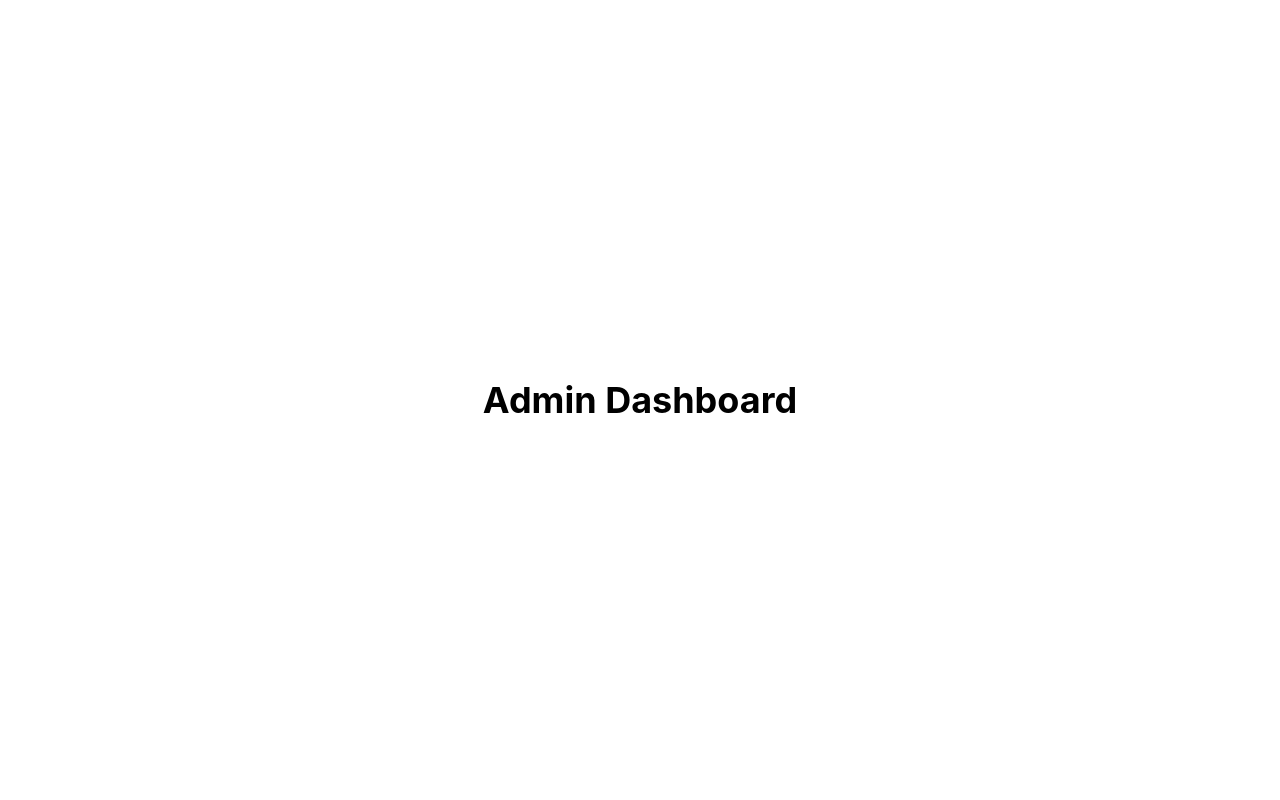
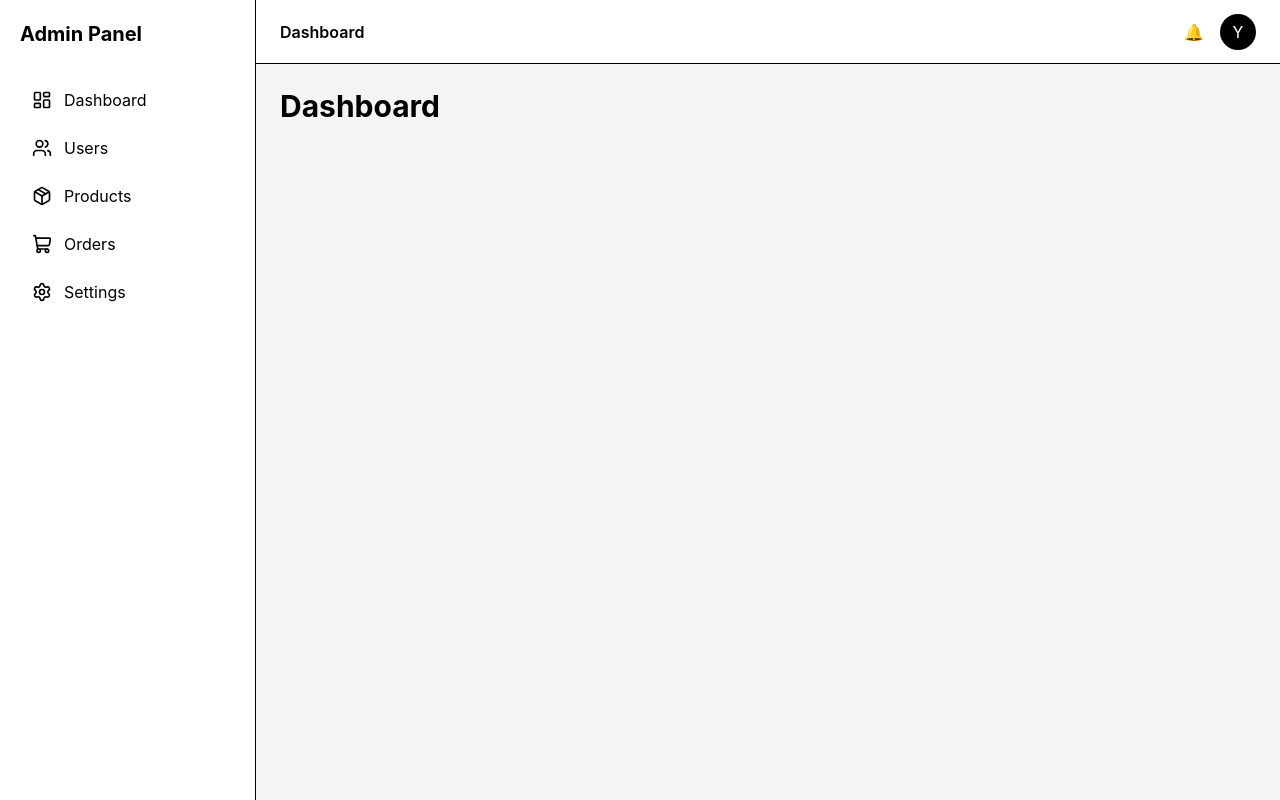
Before and after one commit to yektaakhavan/admin-dashboard, a React app: page / in a window 1280 px wide. Built offline with nearby package versions, Linux system fonts and the light colour scheme; the HTML template or start-up script is replaced by a standard one.

Commit message:
feat: setup application architecture and dashboard layout

```diff
--- a/src/app/router.tsx
+++ b/src/app/router.tsx
@@ -0,0 +1,24 @@
+import { createBrowserRouter } from "react-router-dom";
+
+import DashboardLayout from "@/layouts/dashboard/DashboardLayout";
+import Dashboard from "@/pages/Dashboard";
+import NotFound from "@/pages/NotFound";
+
+
+export const router = createBrowserRouter([
+  {
+    path: "/",
+    element: <DashboardLayout />,
+    children: [
+      {
+        index: true,
+        element: <Dashboard />,
+      },
+    ],
+  },
+
+  {
+    path: "*",
+    element: <NotFound />,
+  },
+]);
--- a/src/index.tsx
+++ b/src/index.tsx
@@ -1,12 +1,13 @@
-import { StrictMode } from 'react';
-import { createRoot } from 'react-dom/client';
+import { StrictMode } from "react";
+import { createRoot } from "react-dom/client";
+import { RouterProvider } from "react-router-dom";
+
+import { router } from "@/app/router";
+import "@/index.css";
 
 
-import './index.css';
-import App from './App';
-
-createRoot(document.getElementById('root')!).render(
+createRoot(document.getElementById("root")!).render(
   <StrictMode>
-    <App />
-  </StrictMode>,
+    <RouterProvider router={router} />
+  </StrictMode>
 );
--- /dev/null
+++ b/src/layouts/dashboard/DashboardLayout.tsx
@@ -0,0 +1,20 @@
+import { Outlet } from 'react-router-dom';
+
+import Sidebar from './Sidebar';
+import Navbar from './Navbar';
+
+export default function DashboardLayout() {
+  return (
+    <div className="flex min-h-screen bg-gray-100">
+      <Sidebar />
+
+      <div className="flex flex-1 flex-col">
+        <Navbar />
+
+        <main className="flex-1 p-6">
+          <Outlet />
+        </main>
+      </div>
+    </div>
+  );
+}
--- /dev/null
+++ b/src/layouts/dashboard/Navbar.tsx
@@ -0,0 +1,33 @@
+export default function Navbar() {
+  return (
+    <header className="
+      flex h-16 items-center justify-between
+      border-b bg-white px-6
+    ">
+
+      <h1 className="font-semibold">
+        Dashboard
+      </h1>
+
+
+      <div className="
+        flex items-center gap-4
+      ">
+
+        <button>
+          🔔
+        </button>
+
+
+        <div className="
+          flex h-9 w-9 items-center justify-center
+          rounded-full bg-black text-white
+        ">
+          Y
+        </div>
+
+      </div>
+
+    </header>
+  );
+}
--- /dev/null
+++ b/src/layouts/dashboard/Sidebar.tsx
@@ -0,0 +1,59 @@
+import {
+  LayoutDashboard,
+  Users,
+  Package,
+  ShoppingCart,
+  Settings,
+} from 'lucide-react';
+
+const menuItems = [
+  {
+    title: 'Dashboard',
+    icon: LayoutDashboard,
+  },
+  {
+    title: 'Users',
+    icon: Users,
+  },
+  {
+    title: 'Products',
+    icon: Package,
+  },
+  {
+    title: 'Orders',
+    icon: ShoppingCart,
+  },
+  {
+    title: 'Settings',
+    icon: Settings,
+  },
+];
+
+export default function Sidebar() {
+  return (
+    <aside className="w-64 border-r bg-white p-5">
+      <h2 className="mb-8 text-xl font-bold">Admin Panel</h2>
+
+      <nav className="space-y-2">
+        {menuItems.map((item) => {
+          const Icon = item.icon;
+
+          return (
+            <button
+              key={item.title}
+              className="
+              flex w-full items-center gap-3
+              rounded-lg px-3 py-2
+              hover:bg-gray-100
+              "
+            >
+              <Icon size={20} />
+
+              {item.title}
+            </button>
+          );
+        })}
+      </nav>
+    </aside>
+  );
+}
--- /dev/null
+++ b/src/pages/Dashboard.tsx
@@ -0,0 +1,11 @@
+export default function Dashboard() {
+  return (
+    <div>
+
+      <h1 className="text-3xl font-bold">
+        Dashboard
+      </h1>
+
+    </div>
+  );
+}
--- a/src/pages/NotFound.tsx
+++ b/src/pages/NotFound.tsx
@@ -0,0 +1,11 @@
+export default function NotFound() {
+  return (
+    <div
+      className="
+      flex min-h-screen items-center justify-center
+    "
+    >
+      <h1 className="text-4xl font-bold">404</h1>
+    </div>
+  );
+}
```
Also changed, not shown: src/layouts/auth/AuthLayout.tsx (added).
